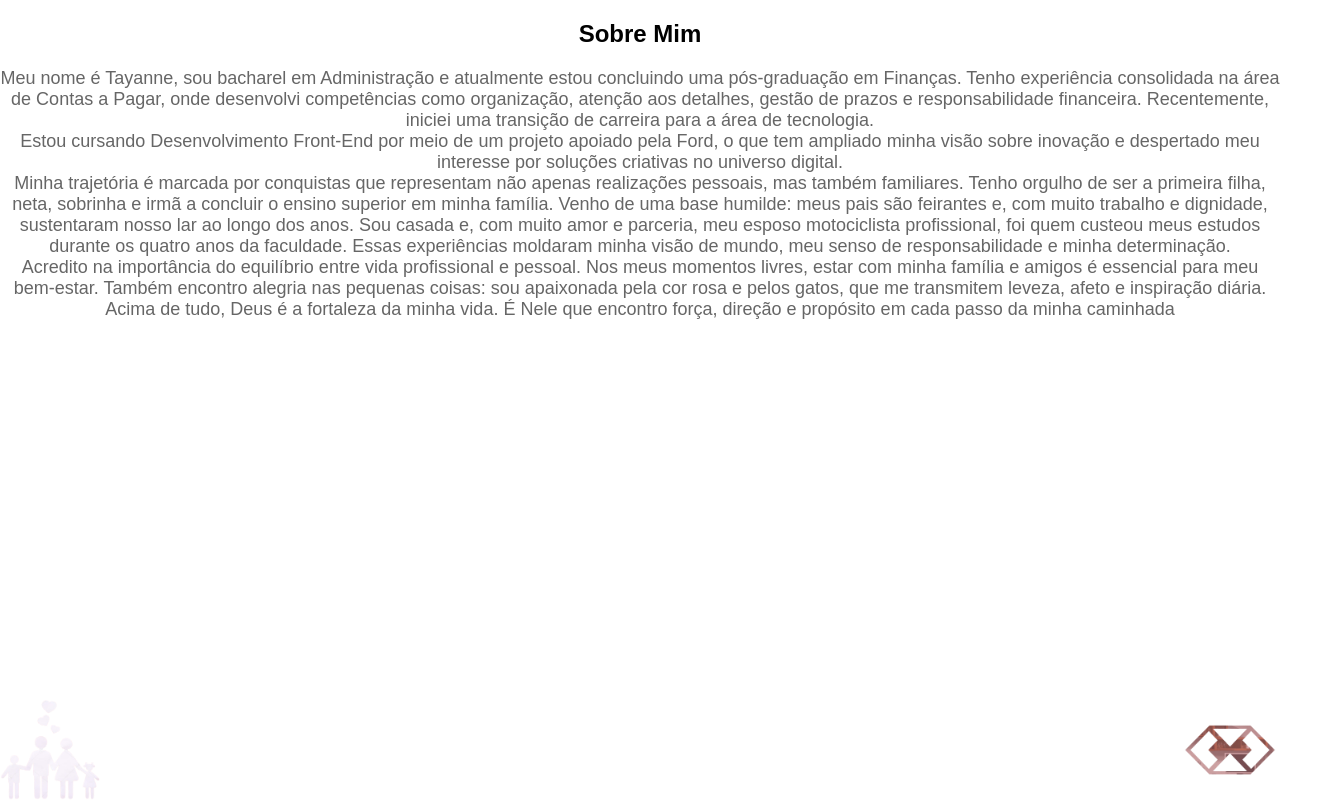
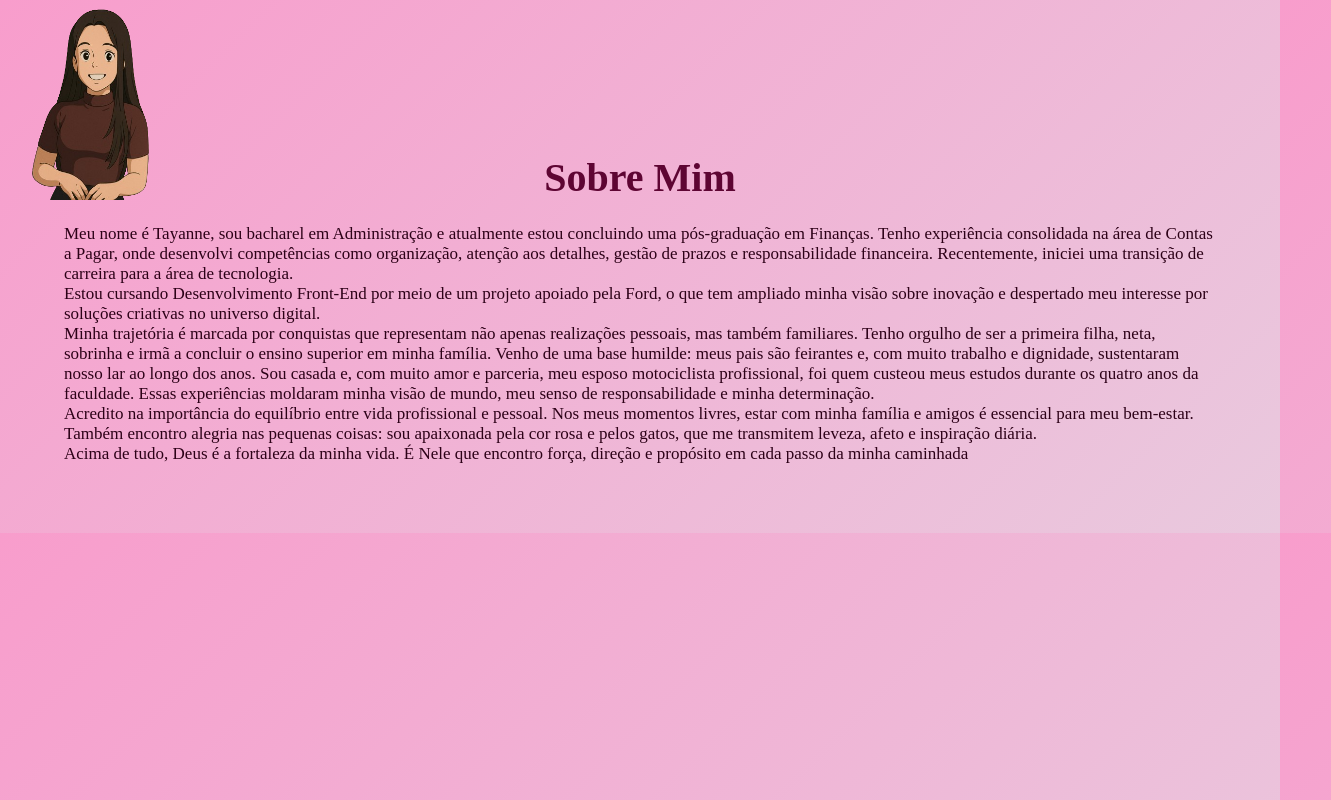
Before and after one commit to Tayanne08/Aula-Portifolio, a plain HTML site: page sobre.html in a window 1280 px wide. Shown: the whole page, 1331 px wide, since content can reach past the window. Drawn offline with Linux system fonts and the light colour scheme.

Commit message:
atualizões sobre

```diff
--- a/fale.css
+++ b/fale.css
@@ -25,6 +25,7 @@ body {
     box-shadow: 0 8px 20px rgba(0, 0, 0, 0.15);
     max-width: 900px;
     width: 90%;
+    margin-right: 50px;
 }
 
 /* Seção do formulário */
--- a/sobre.css
+++ b/sobre.css
@@ -1,24 +1,55 @@
+* {
+    margin: 0;
+    padding: 0;
+    box-sizing: border-box;
+}
+
+/* fundo */
 body {
     margin: 0;
-    padding: 0;
+    font-family: Arial, sans-serif;
+    background: linear-gradient(135deg, #f89dcc, #e9c9de);
+    color: #333;
     display: flex;
-    background-color: linear-gradient(135deg, #f89dcc, #e9c9de);
-    font-family: arial, sans-serif;
+    flex-direction: column;
 }
-.content {
-    text-align: center;
-    margin-bottom: 20px;
-    z-index: 1;
-    position: relative;
+
+/* cabeçalho */
+header {
+    height: 200px;
+    width: 100%;
+    display: flex;
+    align-items: center;
 }
-h2{
-    font-size: 24px;
+
+.foto {
+    height: 200px;
+    width: 200px;
+    display: block;
+}
+
+h1{
+    display: flex;
+    color: #5e0533;
+    margin-left: 10px;
+    padding: 5px 0;
+    margin: -4%;
+    justify-content: center;
+    font-family: 'Times New Roman', serif;
+    font-size: 40px;
+
 }
 p{
-    font-size: 18px;
-    color: #666;
+    color: #2c0117;
+    margin-left: 10px;
+    padding: 5px 0;
+    margin: 5%;
+    /* margin-top: -30px; */
+    font-family: 'Times New Roman', serif;
+    font-size: 17px;
+
 }
-.backgrounds::before, .backgrounds::after{
+/* .backgrounds::before, .backgrounds::after{
     content: "";
     position: absolute;
     bottom: 0;
@@ -30,10 +61,13 @@ p{
 .backgrounds::before{
     left: 0;
     background-image: url(Imagem/Familia\ 2.png);
+
+
 }
 .backgrounds::after {
 right: 0;
 background-size: contain;
 background-repeat: no-repeat;
 background-image: url(Imagem/adm.png);
-}
+} */
+ /* Para fotos */
--- a/sobre.html
+++ b/sobre.html
@@ -1,29 +1,56 @@
 <!DOCTYPE html>
 <html lang="en">
+
 <head>
     <meta charset="UTF-8">
     <meta name="viewport" content="width=device-width, initial-scale=1.0">
     <title>Sobre Mim</title>
-    <link rel="stylesheet" href="/sobre.css">
+    <link rel="stylesheet" href="sobre.css">
 </head>
+
 <body>
+    <header>
+        <a href="./index.html" class="logo-link">
+            <img class="foto" src="Imagem/file_000000003594623083280ddd2a27917b-removebg-preview.png"
+                alt="foto de Tayanne">
+        </a>
+    </header>
+    <main>
+        <section class="conteudo-central">
+            <div class="content">
+                <h1>Sobre Mim</h1>
+                <p>Meu nome é Tayanne, sou bacharel em Administração e atualmente estou concluindo uma pós-graduação em
+                    Finanças. Tenho experiência consolidada na área de Contas a Pagar, onde desenvolvi competências como
+                    organização, atenção aos detalhes, gestão de prazos e responsabilidade financeira.
 
-    <div class="content">
+                    Recentemente, iniciei uma transição de carreira para a área de tecnologia. <br> Estou cursando
+                    Desenvolvimento Front-End por meio de um projeto apoiado pela Ford, o que tem ampliado minha visão
+                    sobre inovação e despertado meu interesse por soluções criativas no universo digital. <br>
 
-    <h2>Sobre Mim</h2>
-    <p>Meu nome é Tayanne, sou bacharel em Administração e atualmente estou concluindo uma pós-graduação em Finanças. Tenho experiência consolidada na área de Contas a Pagar, onde desenvolvi competências como organização, atenção aos detalhes, gestão de prazos e responsabilidade financeira.
+                    Minha trajetória é marcada por conquistas que representam não apenas realizações pessoais, mas
+                    também familiares. Tenho orgulho de ser a primeira filha, neta, sobrinha e irmã a concluir o ensino
+                    superior em minha família. Venho de uma base humilde: meus pais são feirantes e, com muito trabalho
+                    e dignidade, sustentaram nosso lar ao longo dos anos. Sou casada e, com muito amor e parceria, meu
+                    esposo motociclista profissional, foi quem custeou meus estudos durante os quatro anos da faculdade.
+                    Essas experiências moldaram minha visão de mundo, meu senso de responsabilidade e minha
+                    determinação. <br>
 
-        Recentemente, iniciei uma transição de carreira para a área de tecnologia. <br> Estou cursando Desenvolvimento Front-End por meio de um projeto apoiado pela Ford, o que tem ampliado minha visão sobre inovação e despertado meu interesse por soluções criativas no universo digital. <br>
+                    Acredito na importância do equilíbrio entre vida profissional e pessoal. Nos meus momentos livres,
+                    estar com minha família e amigos é essencial para meu bem-estar. Também encontro alegria nas
+                    pequenas coisas: sou apaixonada pela cor rosa e pelos gatos, que me transmitem leveza, afeto e
+                    inspiração diária. <br>
 
-        Minha trajetória é marcada por conquistas que representam não apenas realizações pessoais, mas também familiares. Tenho orgulho de ser a primeira filha, neta, sobrinha e irmã a concluir o ensino superior em minha família. Venho de uma base humilde: meus pais são feirantes e, com muito trabalho e dignidade, sustentaram nosso lar ao longo dos anos. Sou casada e, com muito amor e parceria, meu esposo motociclista profissional,  foi quem custeou meus estudos durante os quatro anos da faculdade. Essas experiências moldaram minha visão de mundo, meu senso de responsabilidade e minha determinação. <br>
+                    Acima de tudo, Deus é a fortaleza da minha vida. É Nele que encontro força, direção e propósito em
+                    cada passo da minha caminhada</p>
+        </section>
+        </div>
+    </main>
+    <footer>
 
-        Acredito na importância do equilíbrio entre vida profissional e pessoal. Nos meus momentos livres, estar com minha família e amigos é essencial para meu bem-estar. Também encontro alegria nas pequenas coisas: sou apaixonada pela cor rosa e pelos gatos, que me transmitem leveza, afeto e inspiração diária. <br>
-
-        Acima de tudo, Deus é a fortaleza da minha vida. É Nele que encontro força, direção e propósito em cada passo da minha caminhada</p>
-    </div>
-
-    <div class="backgrounds"></div>
+        <!-- <div class="backgrounds"></div> Para fotos -->
+    </footer>
 
 
 </body>
+
 </html>
--- a/style.css
+++ b/style.css
@@ -21,8 +21,6 @@ header {
     height: 200px;
     width: 200px;
     display: block;
-
-
 }
 
 h1 {
@@ -69,10 +67,12 @@ h2 {
     color: #5e0533;
     margin-left: 10px;
     padding: 5px 0;
-    margin-top: 200px;
+    margin-top: 100px;
 }
 p{
     color: #5e0533;
     margin-left: 10px;
     padding: 5px 0;
+    /* margin-top: -7%;  */
+
 }
```
Also changed, not shown: fale.html (+6 -1 lines), index.html (+2 -4 lines).
